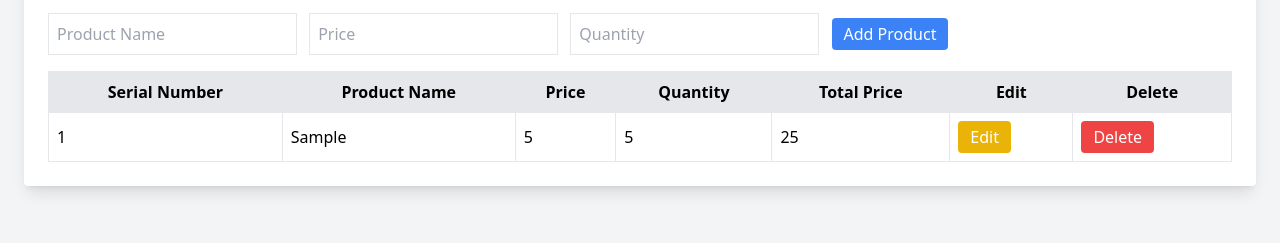
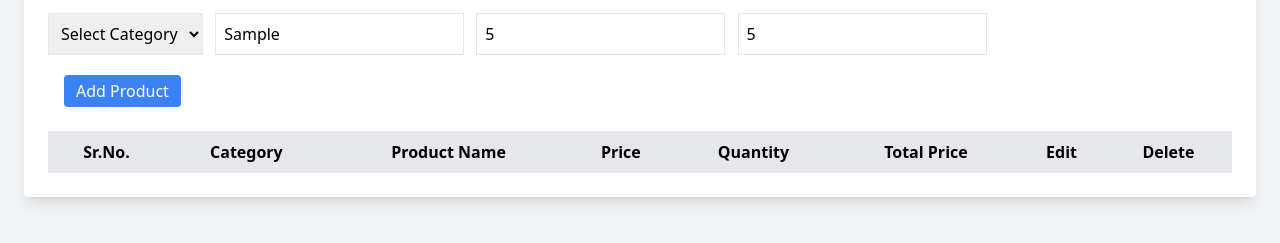
Before and after one commit to Bibisifhat/inventory-management-system-, a plain HTML site: page products.html in a window 1280 px wide. Both pictures are taken after typing "Sample", "5", "5" into the empty fields and a click on the button "Add Product". Shown: the part 83-326 px from the top of the page. Drawn offline with nearby package versions, Linux system fonts and the light colour scheme.

Commit message:
Initial commit

```diff
--- a/products.html
+++ b/products.html
@@ -4,6 +4,14 @@
   <meta charset="UTF-8">
   <meta name="viewport" content="width=device-width, initial-scale=1.0">
   <title>Inventory Management</title>
+
+<script>
+  function toggleDropdown() {
+      const menu = document.getElementById('dropdownMenu');
+      menu.classList.toggle('hidden');
+    }
+</script>
+
   <script src="https://cdn.tailwindcss.com"></script>
 </head>
 <body class="bg-gray-100 p-6">
@@ -12,17 +20,29 @@
 
     <!-- Form for Adding a Product -->
     <div class="mb-4">
+      <select id="categorySelect" class="border p-2 mr-2">
+        <option value="" disabled selected>Select Category</option>
+        <option value="Electronics">Electronics</option>
+        <option value="Clothing">Clothing</option>
+        <option value="Furniture">Furniture</option>
+        <option value="Books">Books</option>
+        <option value="Food">Food</option>
+      </select>
+
       <input type="text" id="productNameInput" placeholder="Product Name" class="border p-2 mr-2">
       <input type="number" id="productPriceInput" placeholder="Price" class="border p-2 mr-2">
       <input type="number" id="productQuantityInput" placeholder="Quantity" class="border p-2 mr-2">
+      <div class="ml-0 mt-3 text-white px-4 py-2 rounded">
       <button id="addProductBtn" class="bg-blue-500 text-white px-3 py-1 rounded">Add Product</button>
+    </div>
     </div>
 
     <!-- Inventory Table -->
     <table class="w-full border-collapse border border-gray-300">
       <thead>
         <tr class="bg-gray-200">
-          <th class="border p-2">Serial Number</th>
+          <th class="border p-2">Sr.No.</th>
+          <th class="border p-2">Category</th>
           <th class="border p-2">Product Name</th>
           <th class="border p-2">Price</th>
           <th class="border p-2">Quantity</th>
--- a/products.js
+++ b/products.js
@@ -12,15 +12,16 @@ document.addEventListener("DOMContentLoaded", function () {
         products.forEach((product, index) => {
             let row = `
                 <tr class="border">
-                    <td class="border p-2">${index + 1}</td>
-                    <td class="border p-2">${product.name}</td>
-                    <td class="border p-2">${product.price}</td>
-                    <td class="border p-2">${product.quantity}</td>
-                    <td class="border p-2">${product.price * product.quantity}</td>
-                    <td class="border p-2">
+                    <td class="border p-2" align="center">${index + 1}</td>
+                    <td class="border p-2" align="center">${product.category}</td>
+                    <td class="border p-2" align="center">${product.name}</td>
+                    <td class="border p-2" align="center">${product.price}</td>
+                    <td class="border p-2" align="center">${product.quantity}</td>
+                    <td class="border p-2" align="center">${product.price * product.quantity}</td>
+                    <td class="border p-2" align="center">
                         <button class="bg-yellow-500 text-white px-3 py-1 rounded" onclick="editProduct(${index})">Edit</button>
                     </td>
-                    <td class="border p-2">
+                    <td class="border p-2" align="center">
                         <button class="bg-red-500 text-white px-3 py-1 rounded" onclick="deleteProduct(${index})">Delete</button>
                     </td>
                 </tr>
@@ -32,6 +33,11 @@ document.addEventListener("DOMContentLoaded", function () {
     // Make editProduct and deleteProduct accessible globally
     window.editProduct = function (index) {
         // You can replace these prompts with a form if needed
+        let newCategory = prompt("Enter new category:", products[index].category);
+        if (newCategory) {
+            products[index].category = newCategory;
+        }
+
         let newName = prompt("Enter new product name:", products[index].name);
         if (newName) {
             products[index].name = newName;
@@ -56,24 +62,27 @@ document.addEventListener("DOMContentLoaded", function () {
 
     // Event listener for the "Add Product" button using form inputs
     document.getElementById("addProductBtn").addEventListener("click", function () {
+        let category = document.getElementById("categorySelect").value;
         let name = document.getElementById("productNameInput").value;
         let price = document.getElementById("productPriceInput").value;
         let quantity = document.getElementById("productQuantityInput").value;
 
-        if (name && price && quantity) {
+        if (category && name && price && quantity) {
             products.push({
                 id: products.length + 1,
+                category: category,
                 name: name,
                 price: Number(price),
                 quantity: Number(quantity)
             });
             updateTable();
             // Clear the input fields
+            document.getElementById("categorySelect").value = "";
             document.getElementById("productNameInput").value = "";
             document.getElementById("productPriceInput").value = "";
             document.getElementById("productQuantityInput").value = "";
         } else {
-            alert("Please enter product name, price, and quantity.");
+            alert("Please enter category, product name, price, and quantity.");
         }
     });
 
```
